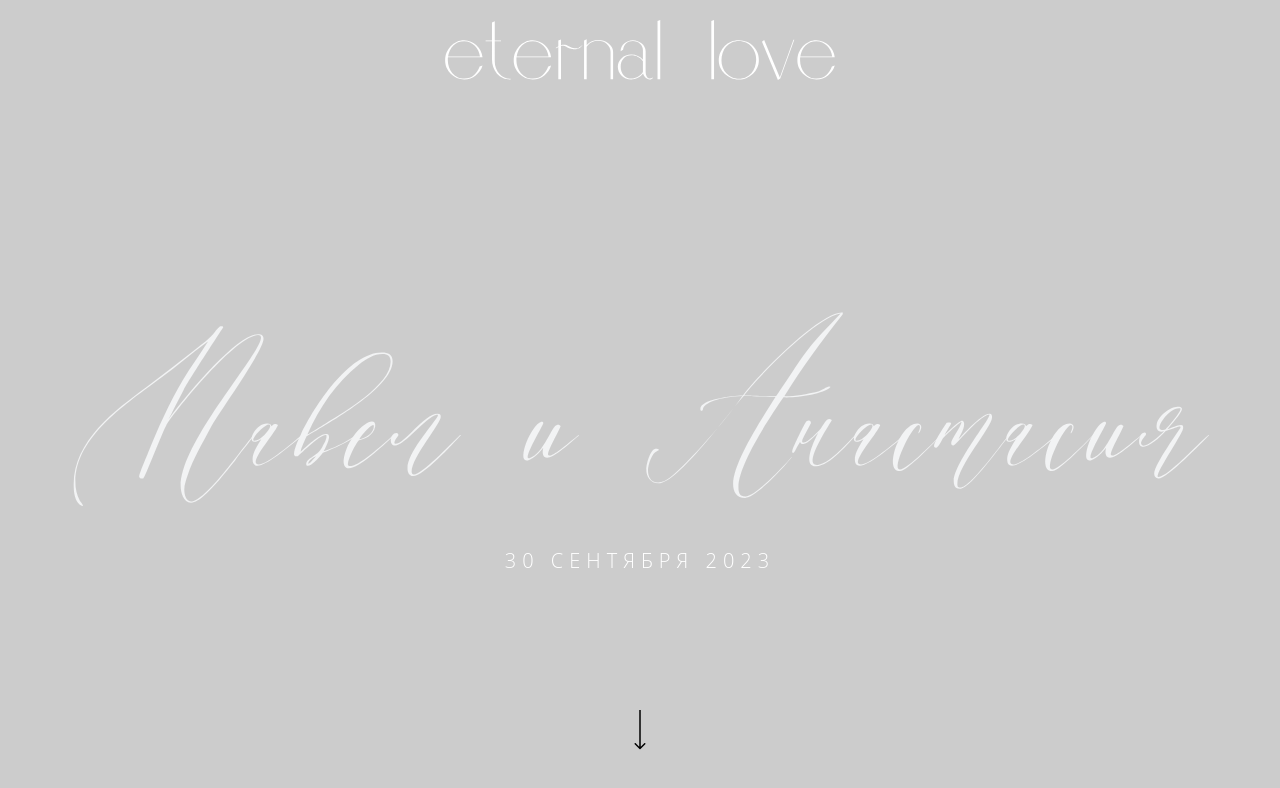
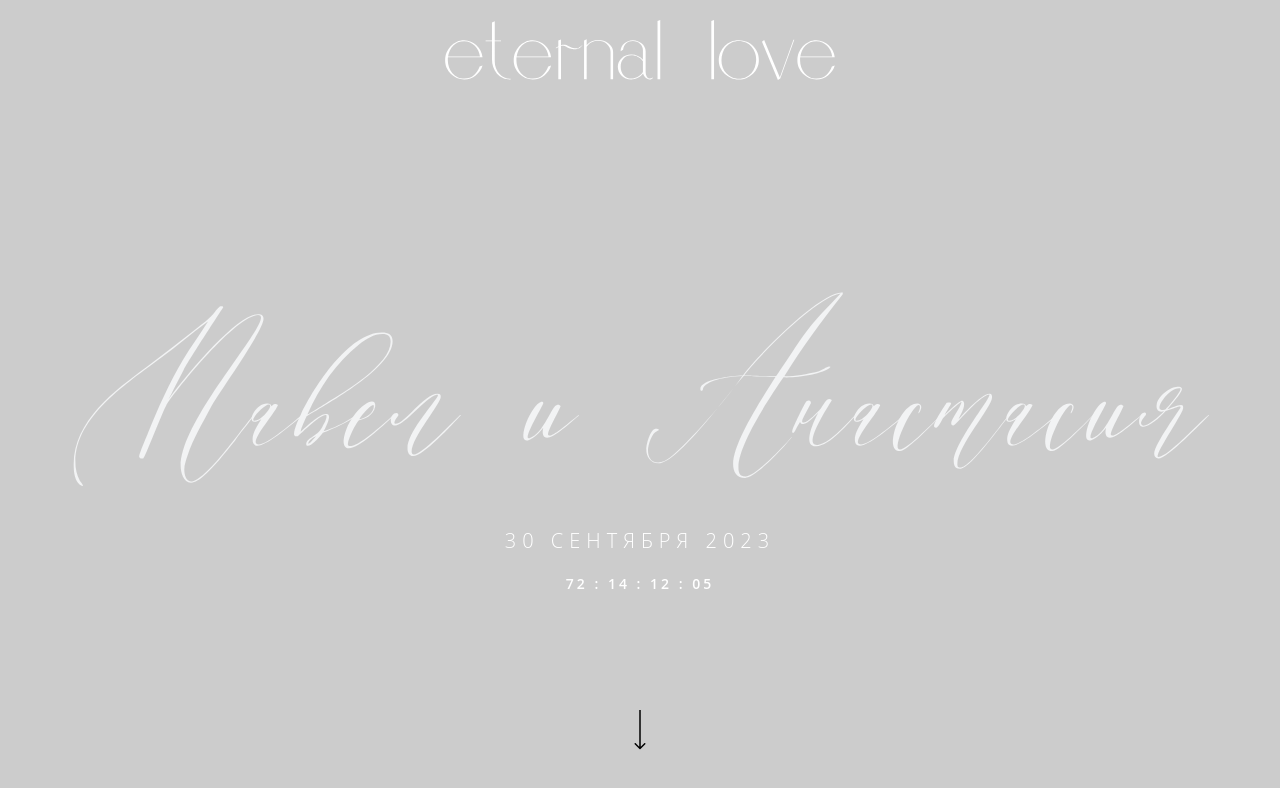
Before and after one commit to andrej-a/wedding_invitation, a React app: page / in a window 1280 px wide. Shown: the top 788 px of the page. Built offline with nearby package versions, Linux system fonts and the light colour scheme.

Commit message:
feat(Timer): add timer

```diff
--- a/src/components/App/index.tsx
+++ b/src/components/App/index.tsx
@@ -8,7 +8,7 @@ type Props = {};
 const App = (props: Props) => {
     return (
         <>
-            {/*  <PreviewOverlay /> */}
+            <PreviewOverlay />
             <Main />
         </>
     );
--- /dev/null
+++ b/src/components/Main/MainInformation/Timer/index.tsx
@@ -0,0 +1,27 @@
+import React, { useEffect, useState } from 'react';
+
+import calculateTimeLeft from '@/utils/timer';
+
+import { TimerComponent, TimerContainer } from './styles';
+
+const Timer = () => {
+    const [timeLeft, setTimeLeft] = useState(calculateTimeLeft());
+
+    useEffect(() => {
+        const timer = setTimeout(() => {
+            setTimeLeft(calculateTimeLeft());
+        }, 1000);
+
+        return () => clearTimeout(timer);
+    });
+
+    return (
+        timeLeft && (
+            <TimerContainer>
+                <TimerComponent>{timeLeft}</TimerComponent>
+            </TimerContainer>
+        )
+    );
+};
+
+export default Timer;
--- /dev/null
+++ b/src/components/Main/MainInformation/Timer/styles.ts
@@ -0,0 +1,13 @@
+import styled from 'styled-components';
+
+export const TimerContainer = styled.div`
+    padding: 5px;
+`;
+
+export const TimerComponent = styled.p`
+    font-size: 14px;
+    color: #fff;
+    font-weight: 600;
+    letter-spacing: 3px;
+    font-family: 'Open Sans', Arial, sans-serif;
+`;
--- a/src/components/Main/MainInformation/index.tsx
+++ b/src/components/Main/MainInformation/index.tsx
@@ -1,4 +1,6 @@
 import React from 'react';
+
+import { stringConstants } from '@/components/types/constants';
 
 import {
     EventsDate,
@@ -7,18 +9,22 @@ import {
     MainPeopleOnThisEventContainer,
     MainPeopleOnThisEventNames,
 } from './styles';
+import Timer from './Timer';
+
+const { NEWLYWEDS, STRING_WEDDING_DATE } = stringConstants;
 
 const MainInfoComponent = () => {
     return (
         <MainInfoContainer>
             <MainPeopleOnThisEventContainer>
                 <MainPeopleOnThisEventNames>
-                    Павел и Анастасия
+                    {NEWLYWEDS}
                 </MainPeopleOnThisEventNames>
             </MainPeopleOnThisEventContainer>
             <EventsDateContainer>
-                <EventsDate>30 СЕНТЯБРЯ 2023</EventsDate>
+                <EventsDate>{STRING_WEDDING_DATE}</EventsDate>
             </EventsDateContainer>
+            <Timer />
         </MainInfoContainer>
     );
 };
--- a/src/components/types/constants.ts
+++ b/src/components/types/constants.ts
@@ -5,4 +5,7 @@ export enum numberConstants {
 export enum stringConstants {
     wifeInitials = 'А',
     husbandInitials = 'П',
+    WEDDING_DATE = '2023-09-30',
+    NEWLYWEDS = 'Павел и Анастасия',
+    STRING_WEDDING_DATE = '30 СЕНТЯБРЯ 2023',
 }
--- /dev/null
+++ b/src/utils/timer.ts
@@ -0,0 +1,36 @@
+import { stringConstants } from '@/components/types/constants';
+
+const { WEDDING_DATE } = stringConstants;
+
+interface ITimeLeft {
+    days: number | string;
+    hours: number | string;
+    minutes: number | string;
+    seconds: number | string;
+}
+
+function calculateTimeLeft() {
+    const difference = +new Date(WEDDING_DATE) - +new Date();
+
+    let timeLeft: ITimeLeft = {} as ITimeLeft;
+
+    if (difference > 0) {
+        timeLeft = {
+            days: Math.floor(difference / (1000 * 60 * 60 * 24)),
+            hours: Math.floor((difference / (1000 * 60 * 60)) % 24),
+            minutes: Math.floor((difference / 1000 / 60) % 60),
+            seconds: Math.floor((difference / 1000) % 60),
+        };
+    }
+
+    let { days, hours, minutes, seconds } = timeLeft;
+
+    days = +days >= 10 ? days : `0${days}`;
+    hours = +hours >= 10 ? hours : `0${hours}`;
+    minutes = +minutes >= 10 ? minutes : `0${minutes}`;
+    seconds = +seconds >= 10 ? seconds : `0${seconds}`;
+
+    return difference > 0 ? `${days} : ${hours} : ${minutes} : ${seconds}` : '';
+}
+
+export default calculateTimeLeft;
```
